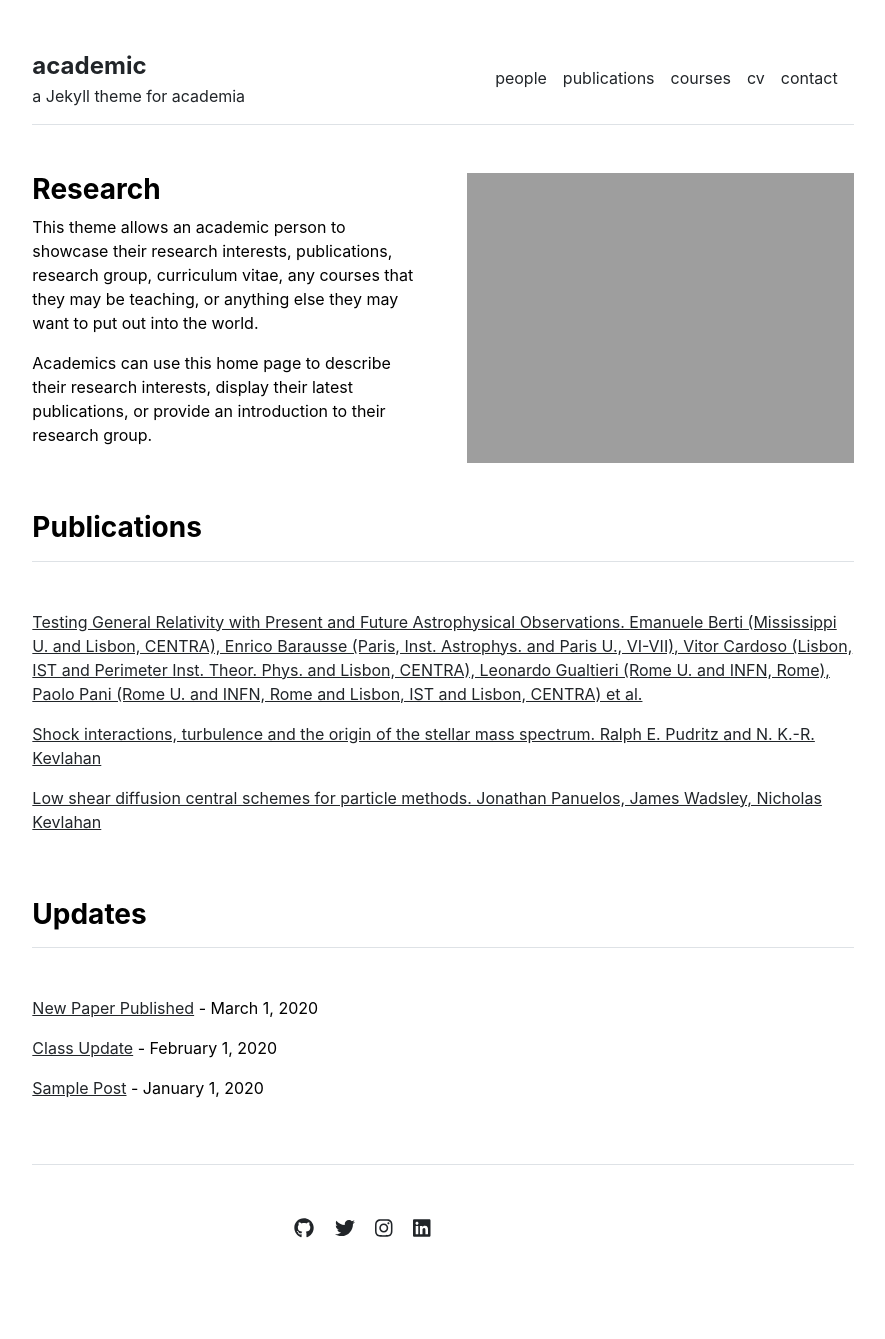
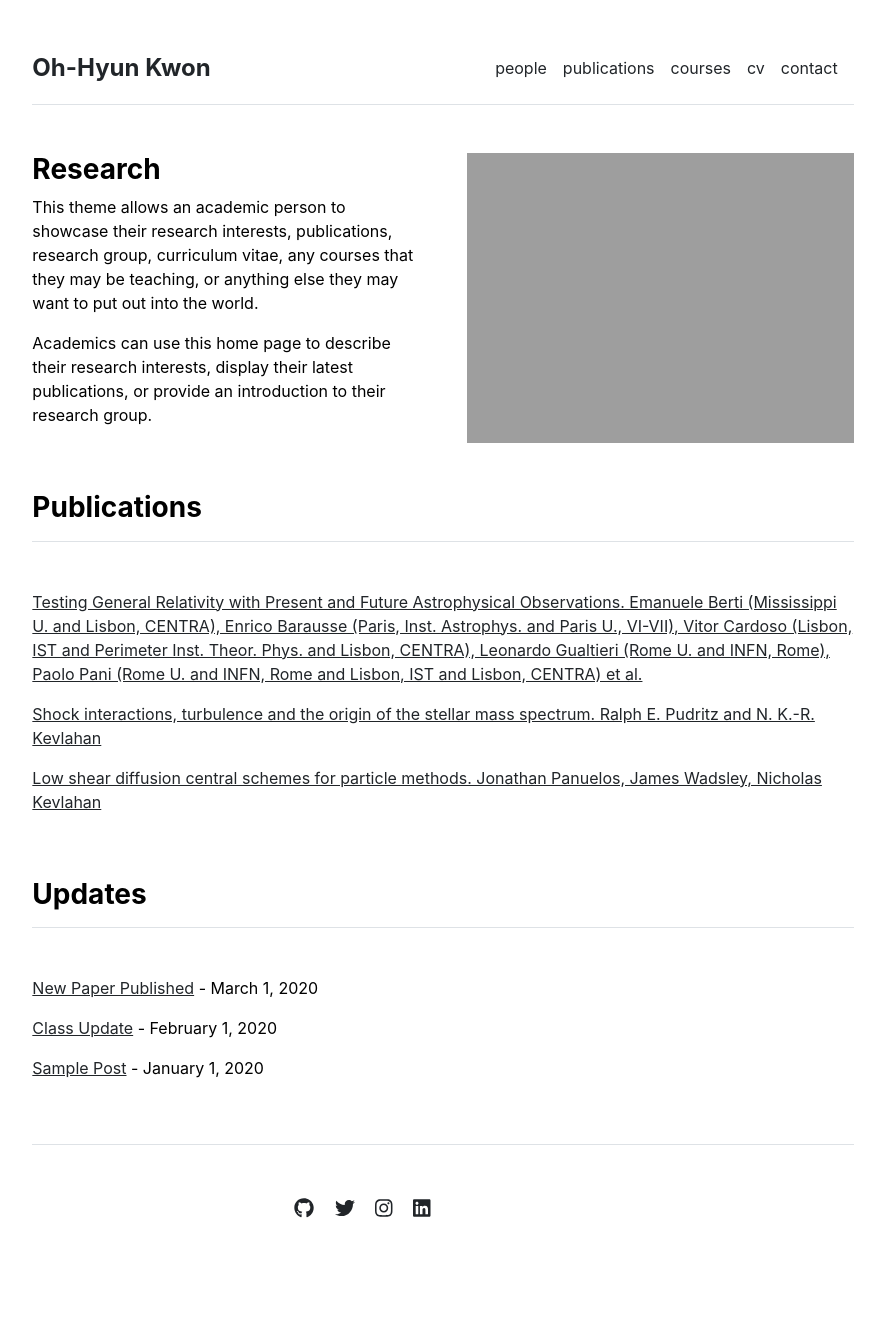
Before and after one commit to pothyd/pothyd.github.io, a Jekyll site: the page built from index.md, in a window 1280 px wide. Shown: the whole page, without its empty margins (197-1082 px from the left). Built offline with Jekyll 4.4.1, drawn with Linux system fonts in a browser that asks for light colours.

Commit message:
Update _config.yml

```diff
--- a/_config.yml
+++ b/_config.yml
@@ -1,4 +1,4 @@
 url: "" # the base hostname & protocol for your site, e.g. http://example.com
 baseurl: "" # the subpath of your site, e.g. /blog
-title: "academic" # the name of your site, e.g. ACME Corp.
-description: "a Jekyll theme for academia"
+title: "Oh-Hyun Kwon" # the name of your site, e.g. ACME Corp.
+description: ""
```
